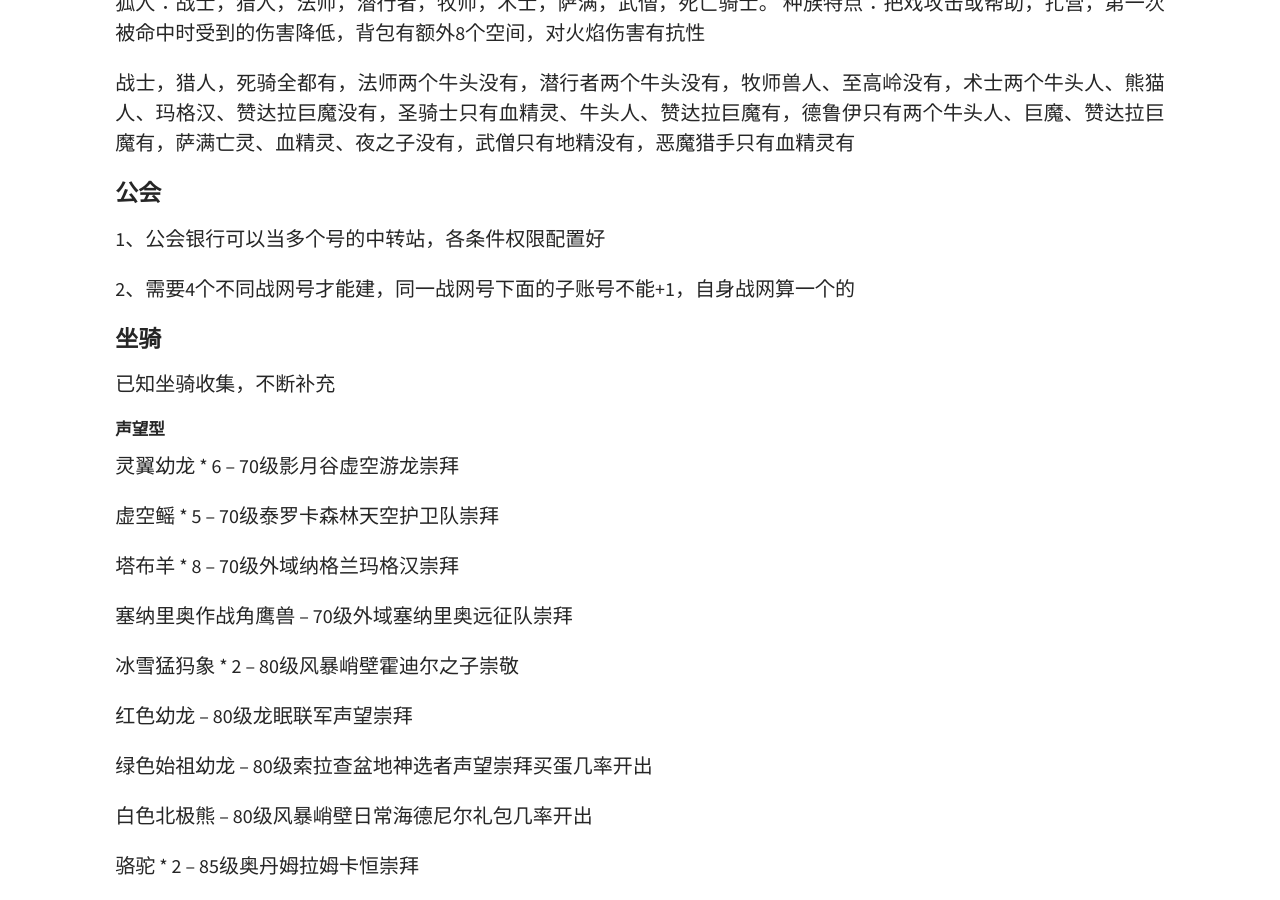
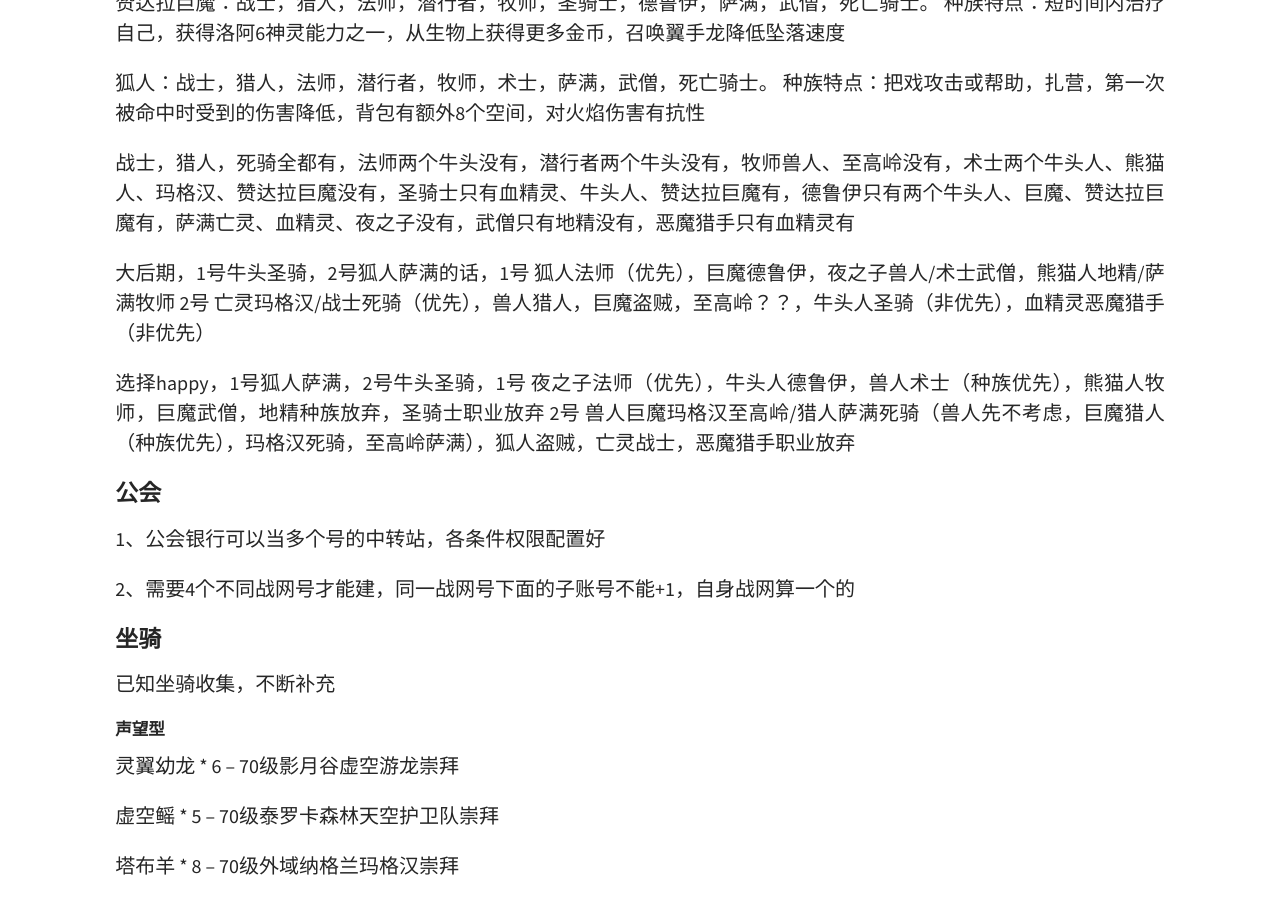
Before and after one commit to zqmalyssa/strap, a Jekyll site: the page built from _posts/2019-04-06-wow-macro-post.md, in a window 1280 px wide and 900 px high, scrolled down 7748 px. Built offline with Jekyll 4.4.1, drawn with Linux system fonts in a browser that asks for light colours; some of the changed text lies outside the part shown.

Commit message:
add post

```diff
--- a/_posts/2019-04-06-wow-macro-post.md
+++ b/_posts/2019-04-06-wow-macro-post.md
@@ -79,6 +80,8 @@ c、死骑7.0的锻造需要冲到100（目前卡75），锻造图纸需要至
 7.0的神器比较耗时间，太多场景了，8.0优化过，场景可跳过，
 
 升级完后的声望，主城的，主要是为了大鸟，鸟的速度是20级的60到40级的100到60级的鸟150到70级的280到80级的310这样，其实尊敬后70和80级的训练钱都是4500，这个时候一般不过，但刷到崇拜了，也就便宜到4000所以，4号练的话，70的时候把280速度的买掉 很赚
+
+新版本60级上限的升级可以选择 6.0一张图后到30级拿小鸟，然后7.0两张图加职业加专业到48级，直接9.0了，跳过了8.0，47 -> 48完全用专业任务去升
 
 #### 战袍声望
 
@@ -314,6 +317,10 @@ c、死骑7.0的锻造需要冲到100（目前卡75），锻造图纸需要至
 
 战士，猎人，死骑全都有，法师两个牛头没有，潜行者两个牛头没有，牧师兽人、至高岭没有，术士两个牛头人、熊猫人、玛格汉、赞达拉巨魔没有，圣骑士只有血精灵、牛头人、赞达拉巨魔有，德鲁伊只有两个牛头人、巨魔、赞达拉巨魔有，萨满亡灵、血精灵、夜之子没有，武僧只有地精没有，恶魔猎手只有血精灵有
 
+大后期，1号牛头圣骑，2号狐人萨满的话，1号 狐人法师（优先），巨魔德鲁伊，夜之子兽人/术士武僧，熊猫人地精/萨满牧师 2号 亡灵玛格汉/战士死骑（优先），兽人猎人，巨魔盗贼，至高岭？？，牛头人圣骑（非优先），血精灵恶魔猎手（非优先）
+
+选择happy，1号狐人萨满，2号牛头圣骑，1号 夜之子法师（优先），牛头人德鲁伊，兽人术士（种族优先），熊猫人牧师，巨魔武僧，地精种族放弃，圣骑士职业放弃 2号 兽人巨魔玛格汉至高岭/猎人萨满死骑（兽人先不考虑，巨魔猎人（种族优先），玛格汉死骑，至高岭萨满），狐人盗贼，亡灵战士，恶魔猎手职业放弃
+
 #### 公会
 
 1、公会银行可以当多个号的中转站，各条件权限配置好
@@ -495,7 +502,7 @@ c、死骑7.0的锻造需要冲到100（目前卡75），锻造图纸需要至
 
 豹子 * 5 -- 90级珠宝加工（云端降龙骑士团崇拜）
 
-飞天魔像 -- 90级工程（还没有飞天魔像图纸的玩家可以去永恒岛刷怪掉落，机率非常高，但前提是玩家的工程学技能已经到达600点）
+飞天魔像 -- 90级工程（还没有飞天魔像图纸的玩家可以去永恒岛刷怪掉落，机率非常高，但前提是玩家的工程学技能已经到达600点）-- 2号已有（AH 4.5w）
 
 钢缚吞噬者 -- 110级锻造（暗夜要塞老5，也就是进广场右手边的boss，第一次就掉落）
 
@@ -698,7 +705,7 @@ c、死骑7.0的锻造需要冲到100（目前卡75），锻造图纸需要至
 
 泥背淡水兽 -- 船坞任务（桌子上的，是船的桌子上的）-- 已有
 
-煤拳小戈隆 -- 要塞任务（桌子上的，对自身装等和随从装等有要求才会刷 毁灭者 * 2的任务获得）
+煤拳小戈隆 -- 要塞任务（桌子上的，对自身装等和随从装等有要求才会刷 毁灭者 * 2的任务获得）-- 已有（AH 2-3k）
 
 野兽 * 4（巨型冻吻野猪，暗皮珠齿象，烟灰恐狼，钢喉铁颚狼） -- 要塞入侵箱子奖励（每周一次的拾取机会，） -- 1号有象
 
```
Also changed, not shown: other parts of _posts/2019-04-06-wow-macro-post.md (+2 -1 lines).
